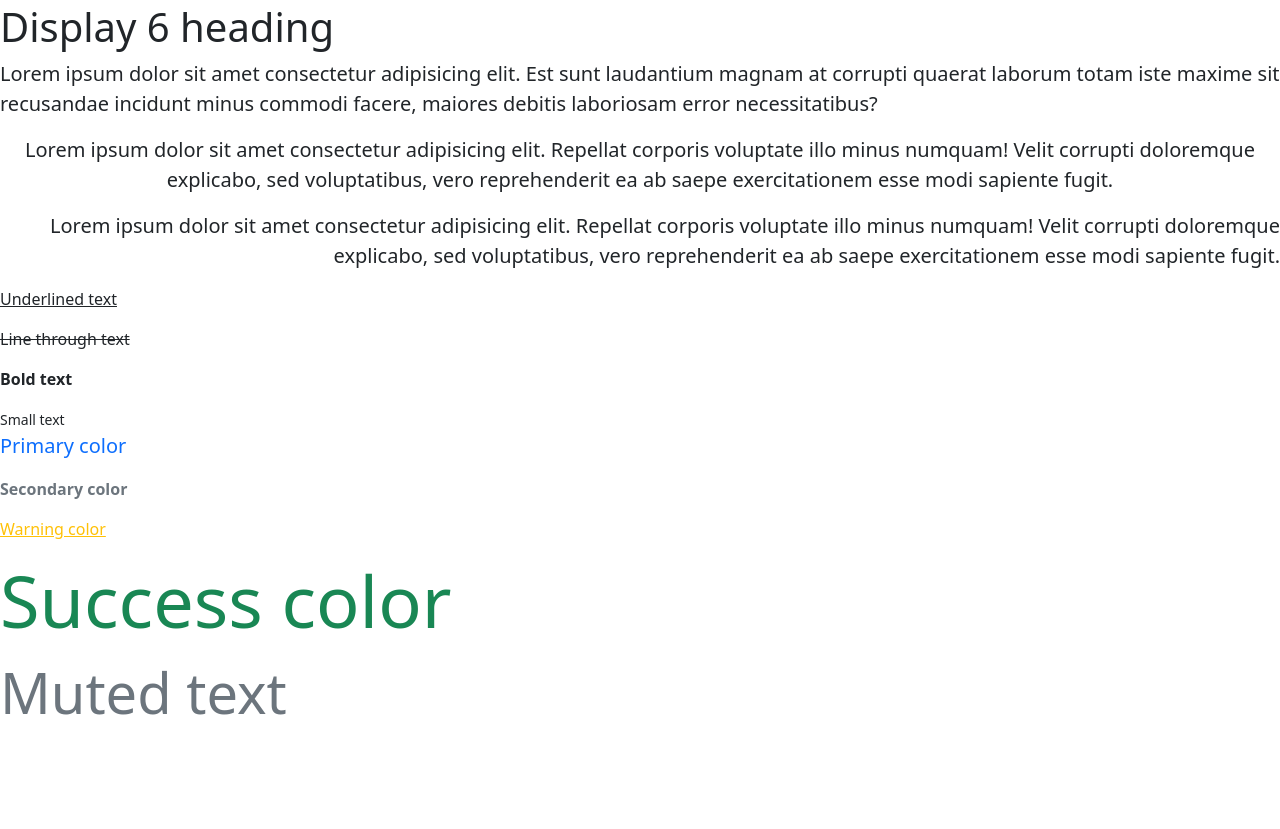
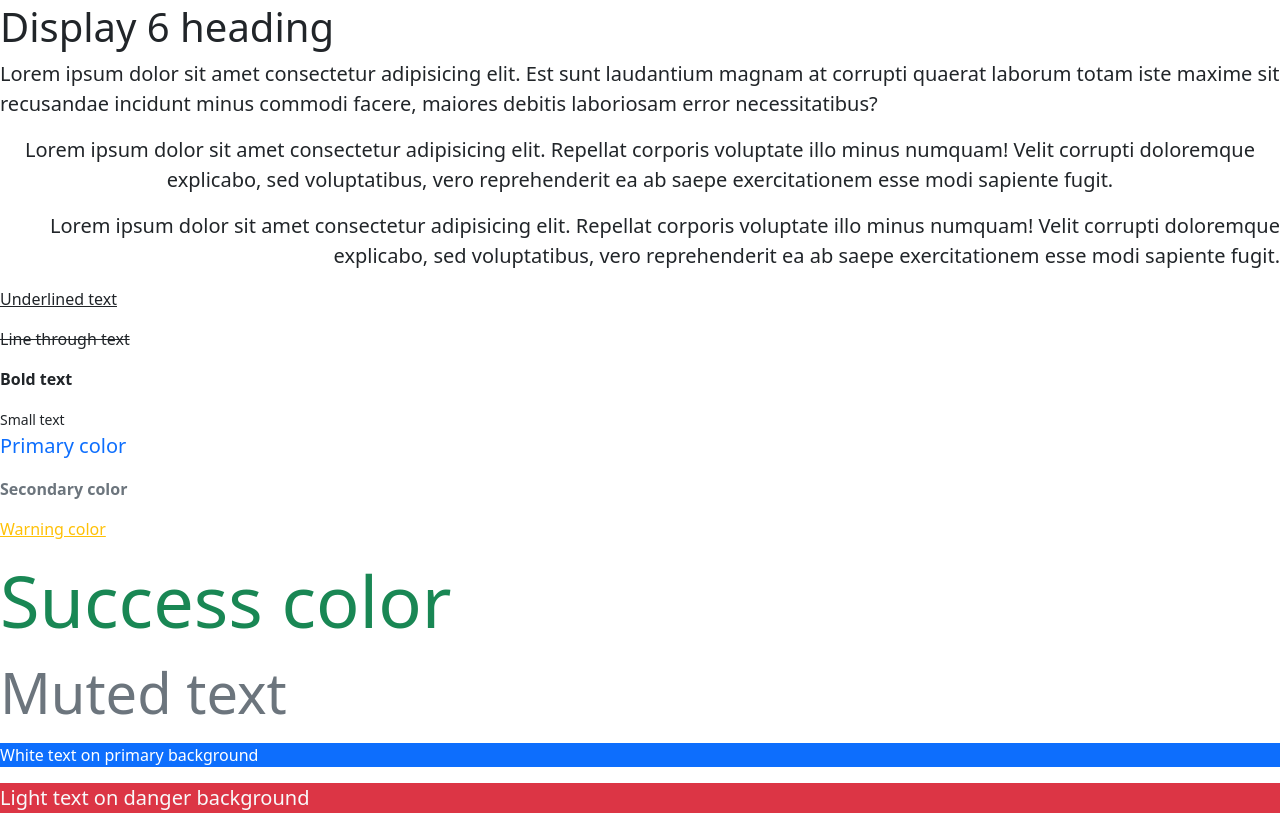
Before and after one commit to kbar163/Bootstrap_testing, a plain HTML site: page index.html in a window 1280 px wide. Shown: the part 725-1554 px from the top of the page. Before the commit the page ends 1468 px from the top, so only its background shows below. Drawn offline with nearby package versions, Linux system fonts and the light colour scheme.

Commit message:
Background on text

```diff
--- a/index.html
+++ b/index.html
@@ -53,7 +53,10 @@
     <p class="text-success display-2"> Success color</p>
     <p class="text-muted display-4"> Muted text</p>
 
+    <!-- Background colors -->
 
+    <p class="text-white bg-primary">White text on primary background</p>
+    <p class="text-light bg-danger lead">Light text on danger background</p>
 
 
 
```
